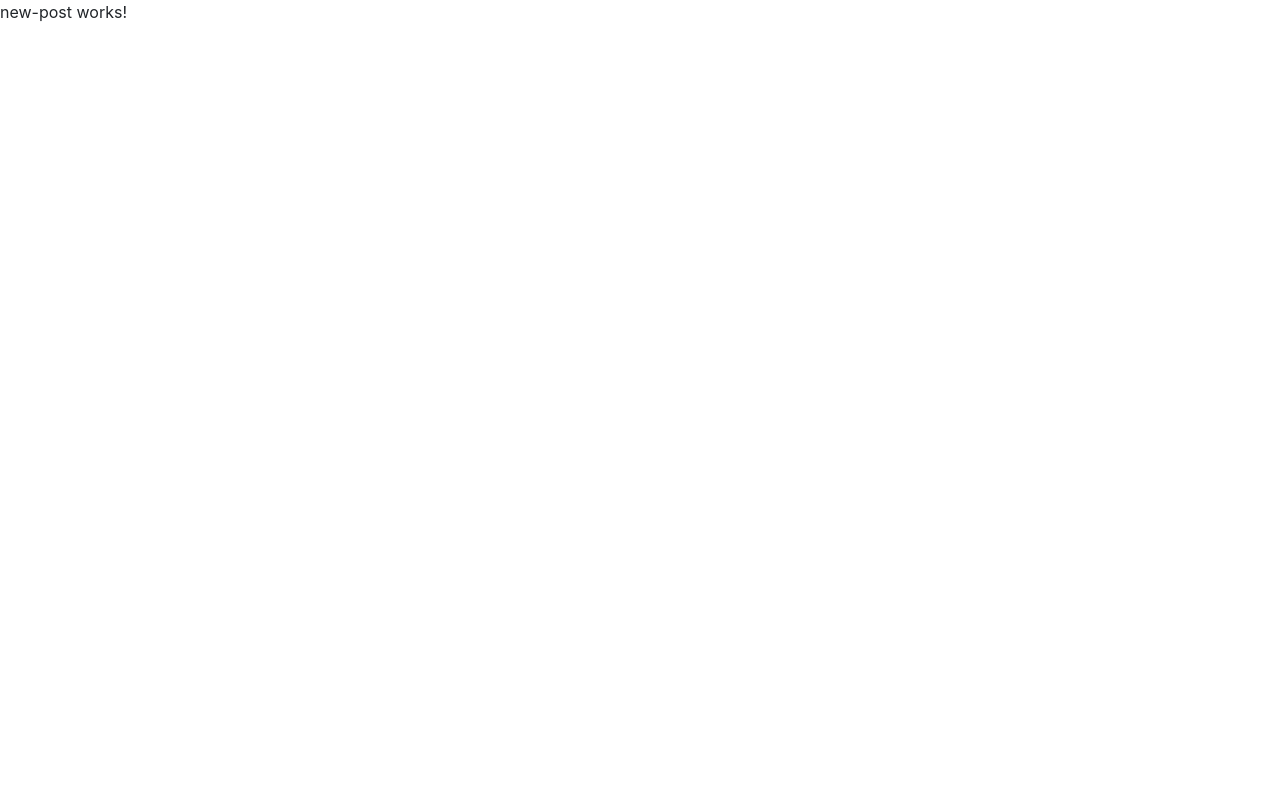
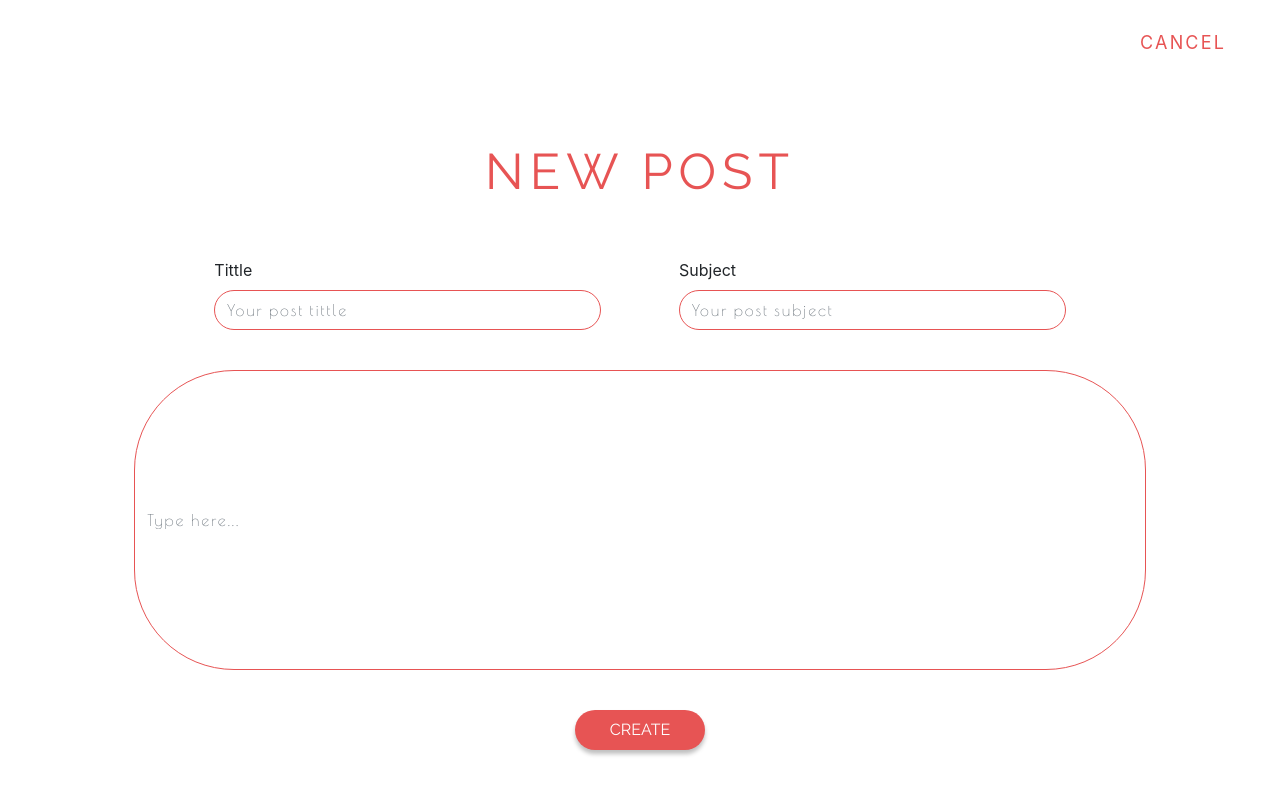
Before and after one commit to biasofientini/blogPessoal-Angular, an Angular app: page /new-post in a window 1280 px wide. Shown: the top 794 px of the page. Built offline with nearby package versions, Linux system fonts and the light colour scheme.

Commit message:
Adding NewPostComponent and features

```diff
--- a/src/app/inicio/inicio.component.html
+++ b/src/app/inicio/inicio.component.html
@@ -13,11 +13,13 @@
             </div>
         </div>
         <div class="col-md-4 d-flex justify-content-end">
-            <a href="/home" class="text-light p-3">SAIR</a>
+            <a href="/home" class="text-light p-3">SIGN OUT</a>
         </div>
 
         <div class="col-md-6 d-flex justify-content-start p-3">
-            <h1 (click)='newPost()' class="fs-22 text-light">new post</h1>
+            <h1 (click)='newPost()' class="fs-22 text-light" style="cursor: pointer;"><svg xmlns="http://www.w3.org/2000/svg" width="22" height="22" fill="currentColor" class="bi bi-plus-circle-fill" viewBox="0 0 16 16" style="color: #EEACAC;">
+                <path d="M16 8A8 8 0 1 1 0 8a8 8 0 0 1 16 0zM8.5 4.5a.5.5 0 0 0-1 0v3h-3a.5.5 0 0 0 0 1h3v3a.5.5 0 0 0 1 0v-3h3a.5.5 0 0 0 0-1h-3v-3z"/>
+              </svg> new post</h1>
         </div>
 
         <div class="col-md-6 d-flex justify-content-end mb-3">
--- a/src/app/new-post/new-post.component.css
+++ b/src/app/new-post/new-post.component.css
@@ -0,0 +1,44 @@
+.fs-titulo{
+    font-size: 50px;
+    font-family: Raleway;
+    color: #E75454;
+    letter-spacing: 0.12em;
+}
+
+input{
+    height: 40px;
+    background: #FFFFFF;
+    border: 1px solid #E75454;
+    box-sizing: border-box;
+    border-radius: 100px;
+    font-family: 'Poiret One', sans-serif;
+    font-size: 16px;
+    letter-spacing: 0.12em;
+}
+
+textarea{
+    background: #FFFFFF;
+    border: 1px solid #E75454;
+    border-radius: 70px;
+    font-family: 'Poiret One', sans-serif;
+    font-size: 16px;
+    letter-spacing: 0.12em;
+}
+
+.buttonpadrao{
+    width: 130px;
+    height: 40px;
+    top: 300px;
+    background: #E75454;
+    box-shadow: 0px 4px 4px rgba(0, 0, 0, 0.25);
+    border-radius: 100px;
+    border: 0px;
+    font-family: Raleway;
+    font-size: 16px;
+    color: #FFFFFF;
+}
+
+.buttonpadrao:hover{
+    color: black;
+    box-shadow: 0px 8px 8px rgba(0, 0, 0, 0.25);
+}
--- a/src/app/new-post/new-post.component.html
+++ b/src/app/new-post/new-post.component.html
@@ -1 +1,39 @@
-<p>new-post works!</p>
+<div class="container-fluid">
+    <div class="col-md-12 d-flex justify-content-end">
+        <h3 (click)='cancel()' class="mt-2 mr-0 p-4"
+            style="font-size: 18px; color: #E75454; cursor: pointer; letter-spacing: 0.12em; font-weight: normal;">
+            CANCEL</h3>
+    </div>
+    <div class="col-md-12 align-items-center mt-5 mb-5">
+        <h1 class="fs-titulo text-center p-2">NEW POST</h1>
+    </div>
+    <div class="col-md-12">
+        <div class="row align-items-center justify-content-center">
+            <div class="col-md-4 mx-4 mr-4">
+                <div class="form-group">
+                    <label for="usuario">Tittle</label>
+                    <input class="form-control" type="text" name="usuario" id="usuario" placeholder="Your post tittle">
+                </div>
+            </div>
+            <div class="col-md-4 mx-4 ml-4">
+                <div class="form-group">
+                    <label for="usuario">Subject</label>
+                    <input class="form-control" type="text" name="usuario" id="usuario" placeholder="Your post subject">
+                </div>
+            </div>
+        </div>
+    </div>
+    <div class="col-md-12 mt-4">
+        <div class="row d-flex justify-content-center">
+            <div class="col-md-10">
+                <div class="form-group">
+                    <input class="form-control" type="text" name="usuario" id="usuario" placeholder="Type here..."
+                        style="height: 300px;">
+                </div>
+            </div>
+        </div>
+    </div>
+    <div class="col-md-12 d-flex justify-content-center mb-5 p-2 mt-3">
+        <button class="buttonpadrao">CREATE</button>
+    </div>
+</div>
--- a/src/app/new-post/new-post.component.ts
+++ b/src/app/new-post/new-post.component.ts
@@ -45,4 +45,8 @@ export class NewPostComponent implements OnInit {
     })
   }
 
+  cancel() {
+    this.router.navigate(['/inicio'])
+  }
+
 }
```
